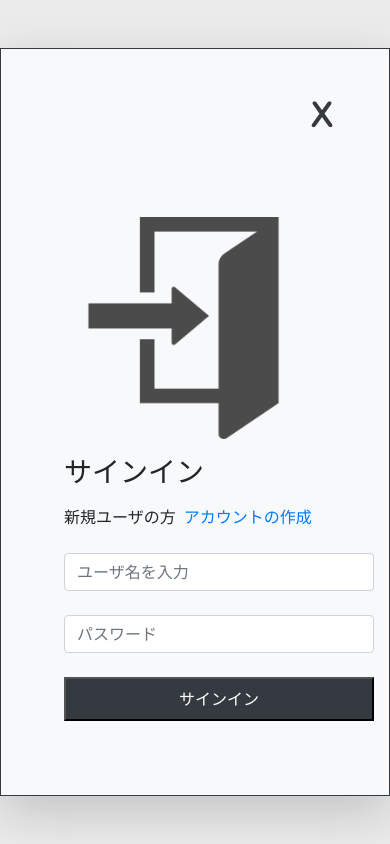
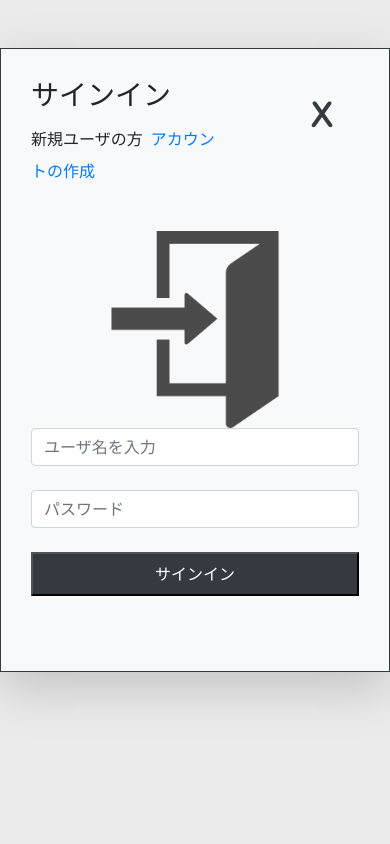
Before and after one commit to koki-sys/InQuirer, a PHP site: page /InQuirer/login.php in a window 390 px wide. Run offline with PHP 8.4, Linux system fonts and the light colour scheme; some libraries are stand-ins or nearby versions.

Commit message:
responsive

```diff
--- a/quire/login.php
+++ b/quire/login.php
@@ -5,26 +5,31 @@
         <span class="rounded-circle p-3" style="font-size: 3em;">x</span>
       </a><br>
     </li>
-    <li><img src="../img/login.png" alt="login" class="float-right" width="70%" height="70%" style="margin-top: 15%; margin-right: 25%"></li>
   </ul>
 
-  <div class="ml-5" style="margin-top: 8%">
+  <div style="margin-top: 8%">
+    <div class="row">
+      <div class="col-md-1"></div>
+      <div class="col-md-6">
         <h3>サインイン</h3>
         <label class="mt-2">新規ユーザの方</label>
         <a href="register.php">アカウントの作成</a>
+      </div>
+      <div class="col-md-5"></div>
+    </div>
     <form action="home.php" method="post">
-      <div class="form-group mt-3">
-        <div class="form-row">
+      <div class="form-group mt-5">
+        <div class="col-12 col-md-6 float-right">
+          <img src="../img/login.png" alt="login" class="mx-auto d-block" width="60%" height="60%">
+        </div>
         <div class="col-12 col-md-6">
+          <div class="row">
+            <div class="col-md-1"></div>
+            <div class="col-md-11">
               <input type="text" name="name" placeholder="ユーザ名を入力" class="form-control"><br>
+              <input type="password" name="password" placeholder="パスワード" class="form-control"><br>
+              <input type="submit" value="サインイン" class="pt-2 pb-2 bg-dark text-white btn-block">
             </div>
-          <div class="col-md-6"></div>
-          <div class="col-12 col-md-6">
-            <input type="password" name="password" placeholder="パスワード" class="form-control"><br>
-          </div>
-          <div class="col-md-6"></div>
-          <div class="col-12 col-md-6">
-            <input type="submit" value="サインイン" class="pt-2 pb-2 bg-dark text-white btn-block">
           </div>
         </div>
       </div>
```
Also changed, not shown: quire/register.php (+18 -9 lines), 1 other file. Lines whose indentation alone changed are shown as unchanged.
